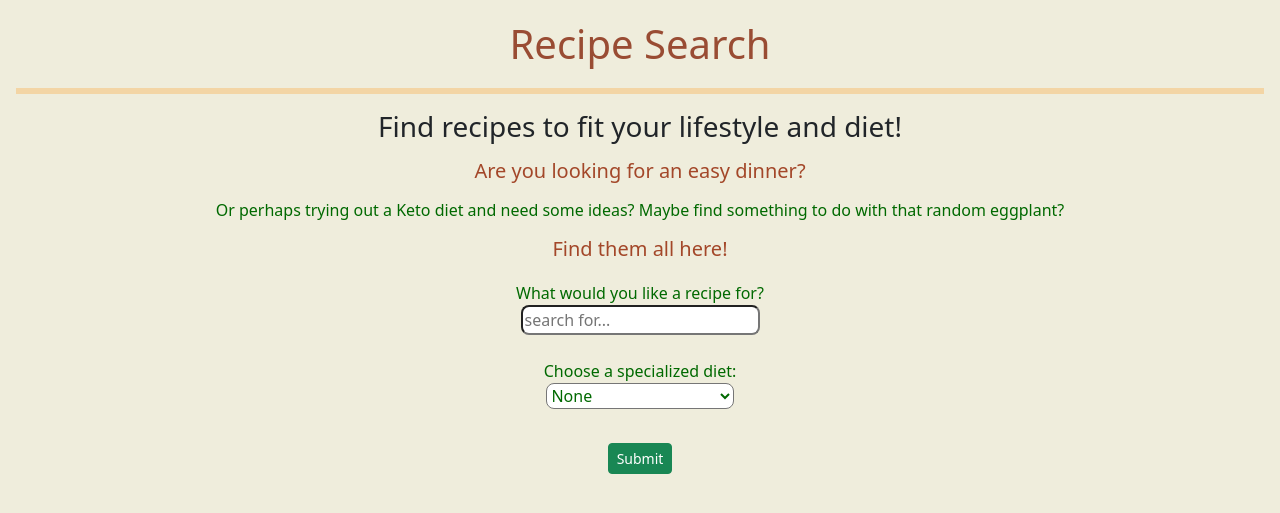
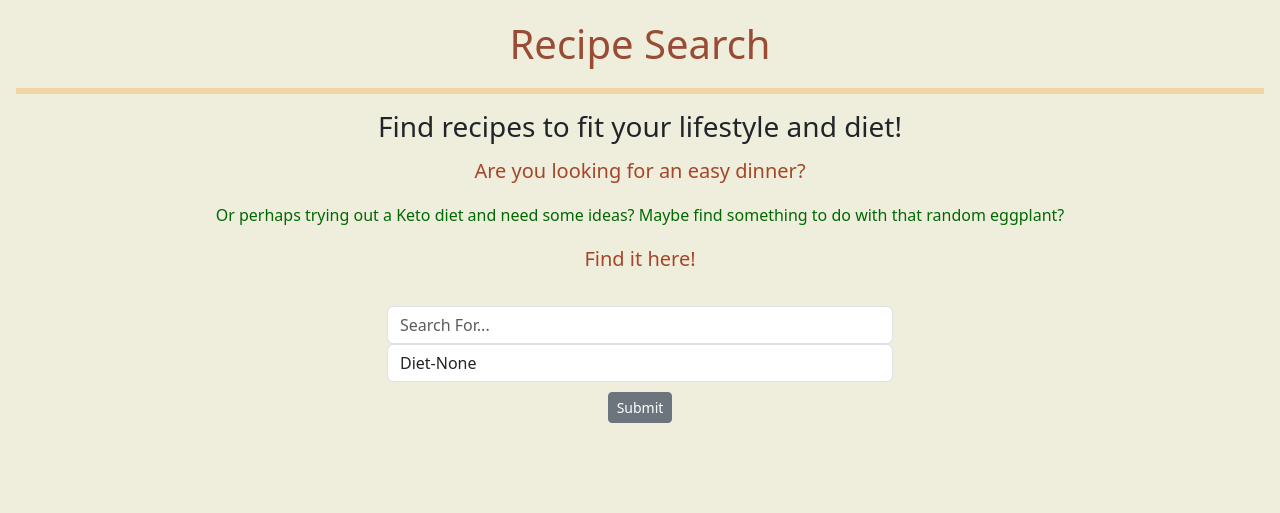
Before and after one commit to MarcyAnna/Maryskas-Amazing-Recipes, a Flask app: page / in a window 1280 px wide. Shown: the part 104-617 px from the top of the page. Run offline with Flask 3, Linux system fonts and the light colour scheme; some libraries are stand-ins or nearby versions.

Commit message:
final version

```diff
--- a/app.py
+++ b/app.py
@@ -5,7 +5,7 @@ from flask_debugtoolbar import DebugToolbarExtension
 from sqlalchemy.exc import IntegrityError
 from flask_migrate import Migrate
 
-from forms import UserAddForm, LoginForm, CreateCategory
+from forms import UserAddForm, LoginForm, CreateCategory, RecipeForm
 from models import db, connect_db, User, Recipe, Category
 
 # from secretkey import API_SECRET_KEY
@@ -44,10 +44,12 @@ def homepage():
     else:
         user = None
 
-    return render_template("homepage.html", user=user)
+    form = RecipeForm()
+
+    return render_template("homepage.html", user=user, form=form)
 
 
-@app.route('/result')
+@app.route('/result', methods=['GET', 'POST'])
 def show_recipe():
     """show recipe search result"""
 
@@ -57,22 +59,29 @@ def show_recipe():
     else:
         user = None
 
-    recipe = request.args['recipe']
-    diet = request.args['diet']
-    res = requests.get(f"{API_BASE_URL}/complexSearch", params={'apiKey': apiKey, 'query': recipe, 'diet': diet, 'instructionsRequired': True, 'number': 1})
-    data = res.json()
-    session['curr_recipe'] = data
+    form = RecipeForm()
 
-    if data["totalResults"] == 0:
-        flash('No recipes found matching your search. Please try again!')
-        return render_template('homepage.html', user=user)
+    if form.validate_on_submit():
+        try:
+            recipe = form.recipe.data
+            diet = form.diet.data
+            res = requests.get(f"{API_BASE_URL}/complexSearch", params={'apiKey': apiKey, 'query': recipe, 'diet': diet, 'instructionsRequired': True, 'number': 1})
+            data = res.json()
+            session['curr_recipe'] = data
 
-    else:
-        recipe_title = data["results"][0]["title"]
-        recipe_id = data["results"][0]["id"]
-        recipe_image = data["results"][0]["image"]
-        return render_template('homepage.html', recipe_title = recipe_title, recipe_id = recipe_id, recipe_image = recipe_image, user = user)
+            if data["totalResults"] == 0:
+                flash('No recipes found.', 'danger')
+                return redirect('/')
 
+            else:
+                recipe_title = data["results"][0]["title"]
+                recipe_id = data["results"][0]["id"]
+                recipe_image = data["results"][0]["image"]
+                return render_template('homepage.html', recipe_title = recipe_title, recipe_id = recipe_id, recipe_image = recipe_image, user = user, form=form)
+
+        except IntegrityError:
+            flash("Please Enter Valid Search", 'danger')
+            return redirect('/')
 
 
 
@@ -91,6 +100,8 @@ def save_recipe():
         user.recipes.append(recipe)
         db.session.commit()
         session.pop('curr_recipe', None)
+        flash('Recipe Saved!', 'success')
+        flash('Go to your user page to see details of all your saved recipes')
         return redirect('/')
 
     else:
@@ -174,8 +185,13 @@ def save_cal():
     user.password = user.password
     user.daily_kcal = cal
 
-    db.session.commit()
-    return redirect('/user')
+    if int(cal) > 500 and int(cal) < 5000:
+        db.session.commit()
+        return redirect('/user')
+
+    else:
+        flash('Invalid results for calorie count. Please check your entries and reenter correct information', 'danger')
+        return render_template("caloriecalculator.html", user=user)
 
 
 # recipe/category routes
--- a/forms.py
+++ b/forms.py
@@ -1,5 +1,5 @@
 from flask_wtf import FlaskForm
-from wtforms import StringField, PasswordField, TextAreaField
+from wtforms import StringField, PasswordField, TextAreaField, SelectField
 from wtforms.validators import DataRequired, Length
 
 class UserAddForm(FlaskForm):
@@ -14,6 +14,12 @@ class LoginForm(FlaskForm):
     username = StringField('Username', validators=[DataRequired()])
     password = PasswordField('Password', validators=[Length(min=6)])
 
+class RecipeForm(FlaskForm):
+    """Recipe search form"""
+
+    recipe = StringField('Search For...', validators=[DataRequired()])
+    diet = SelectField('Choose Diet...', choices=[('none', 'Diet-None'), ('gluten-free', 'Gluten Free'), ('ketogenic', 'Keto'), ('Vegetarian', 'Vegetarian'), ('vegan', 'Vegan'), ('paleo', 'Paleo'), ('low-fodmap', 'Low FODMAP')])
+
 class CreateCategory(FlaskForm):
     """User can create a recipe category"""
 
--- a/static/stylesheets/style.css
+++ b/static/stylesheets/style.css
@@ -53,7 +53,7 @@ h5 {
 }
 
 p {
-    margin: 15px;
+    margin: 20px;
     color: #006900;
 }
 
@@ -82,7 +82,7 @@ form {
 
 input {
     margin: auto;
-    border-radius: 8px;
+    border-radius: 10px;
 }
 
 label,input{
@@ -91,7 +91,7 @@ label,input{
 }
 
 select {
-    width:15%;
+    width:25%;
     background-color: white;
     border-radius: 8px;
     color: #006900;
--- a/templates/caloriecalculator.html
+++ b/templates/caloriecalculator.html
@@ -7,6 +7,9 @@
 <hr>
 <p>Let's figure out how many calories you need each day to maintain your current weight at your current activity level.
 </p>
+{% for message in get_flashed_messages() %}
+<h2 class="text-danger">{{ message }}</h2>
+{% endfor %}
 <h5>First Calculate Your BMR</h5>
 <p>This is your Basal Metabolic Rate, the amount of calories your body needs to keep functioning. </p>
 <form action="" id="calc-cal">
--- a/templates/homepage.html
+++ b/templates/homepage.html
@@ -1,9 +1,7 @@
 {% extends 'base.html' %}
 
 
-
 {% block content %}
-
 
 <h1>Recipe Search
 </h1>
@@ -11,33 +9,28 @@
 <h3>Find recipes to fit your lifestyle and diet!</h3>
 <h5>Are you looking for an easy dinner?</h5>
 <p> Or perhaps trying out a Keto diet and need some ideas? Maybe find something to do with that random eggplant?</p>
-<h5>Find them all here!</h5>
+<h5>Find it here!</h5>
 {% for message in get_flashed_messages() %}
-<h2 class="text-danger">{{ message }}</h2>
+<h3 class="text-danger">{{ message }}</h3>
 {% endfor %}
-<form action='/result'>
-<div class='mb-4'>
-    <label for='recipe'>What would you like a recipe for?</label>
-    <input type='text' name='recipe' placeholder="search for...">
-</div>
-<div class='mb-4'>
-    <label for='diet'>Choose a specialized diet:</label>
-<select id='diet' name='diet'>
-    <option value="none">None</option>
-    <option value="gluten-free">Gluten Free</option>
-    <option value="ketogenic">Keto</option>
-    <option value="Vegetarian">Vegetarian</option>
-    <option value="vegan">Vegan</option>
-    <option value="paleo">Paleo</option>
-    <option value="low-fodmap">Low FODMAP</option>
-</select>
-</div>
-<div class='mb-3'>
-    <button class='btn btn-success btn-sm'>Submit</button>
-</div>
-</form>
+<div class="row justify-content-md-center">
+    <div class="col-md-7 col-lg-5">
+      <form method='post' action='/result'>
+        {{ form.hidden_tag() }}
+
+        {% for field in form if field.widget.input_type != 'hidden' %}
+          {% for error in field.errors %}
+            <span class="text-danger">{{ error }}</span>
+          {% endfor %}
+          {{ field(placeholder=field.label.text, class="form-control") }}
+        {% endfor %}
+
+        <button class="btn btn-secondary btn-sm">Submit</button>
+      </form>
+    </div>
+  </div>
 {% if recipe_title %}
-<p>{{ recipe_title }}</p>
+<h2>{{ recipe_title }}</h2>
 <img src="{{ recipe_image }}" alt="recipe image">
 <form action='/saverecipe'>
     <button class='btn btn-success btn-sm'>Save Recipe</button>
--- a/templates/users/myrecipes.html
+++ b/templates/users/myrecipes.html
@@ -6,6 +6,7 @@
     <div class="row">
         <div class="col" id="user-name">
             <h1 class="fw-bold">{{ user.username }}</h1>
+            <a href="/"><p>Back to Homepage</p></a>
         </div>
         <div class="col" id="cal-calc">
             <a href="/calories">Factor Your Daily Caloric Needs</a>
@@ -20,6 +21,7 @@
 
                 <div class="col" id="my-recipes">
                     <h4 class="fw-bolder">My Recipes</h4>
+                    <h6>(Click on Recipe to View Details)</h6>
                     {% if user.recipes %}
                     {% for recipe in user.recipes %}
                     {% if recipe.category_id == None %}
@@ -44,6 +46,7 @@
                     {% endif %}
                     {% endfor %}
                     <form action='/{{ category.id }}/addrecipe'>
+                        <label for='recipe_cat'>Add a recipe to your category</label>
                         <select id="recipe_cat" name="recipe_cat">
                             {% for recipe in user.recipes %}
                             <option value="{{ recipe.id }}">{{ recipe.name }}</option>
@@ -53,7 +56,7 @@
                     </form>
                     <form id="delete_category" method="POST" action="/{{ category.id }}/delete">
                         <p class="text-danger" onclick="deleteCategory()"><i class="fa fa-trash"
-                                aria-hidden="true"> Warning:
+                                aria-hidden="true">
                                 Deleting Category Will Also Delete Recipes In Category</i>
                         </p>
                     </form>
```
Also changed, not shown: test_app.py (+20 -0 lines).
